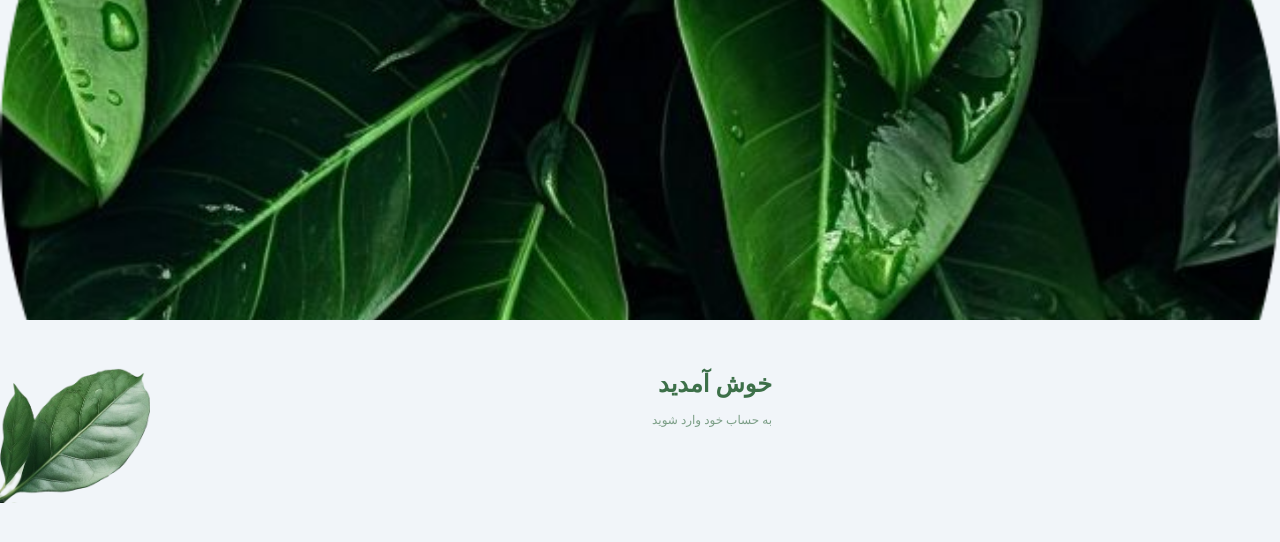
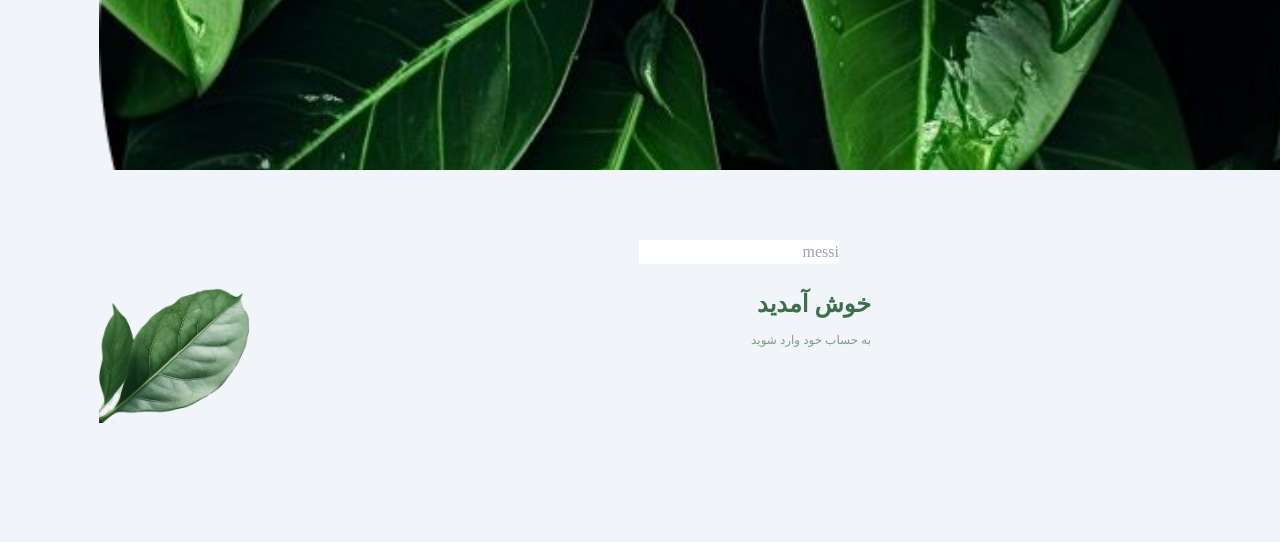
Before and after one commit to SinaAndDan/Sina-Flower-2024, a Next.js app: page /account/login in a window 1280 px wide. Shown: the top 542 px of the page. Built offline with nearby package versions, Linux system fonts and the light colour scheme.

Commit message:
image shape changed IV

```diff
--- a/src/app/components/loginPage/login.tsx
+++ b/src/app/components/loginPage/login.tsx
@@ -32,6 +32,7 @@ const LogInPage: React.FC = () => {
           priority={true} // Optional: Loads the image with high priority
         />
       </div>
+      <input placeholder="messi" />
     </div>
   );
 };
--- a/src/app/globals.css
+++ b/src/app/globals.css
@@ -88,13 +88,13 @@ textarea {
 .image-containerII {
   position: relative;
   width: 100vw;
-  height: 40vh;
+  height: 30vh;
   overflow: hidden; /* To prevent overflow */
 }
 
 .image-containerII img {
   position: absolute;
-  top: 0;
+  top: -70px;
   left: 0;
   width: 100%;
   height: 100%;
```
